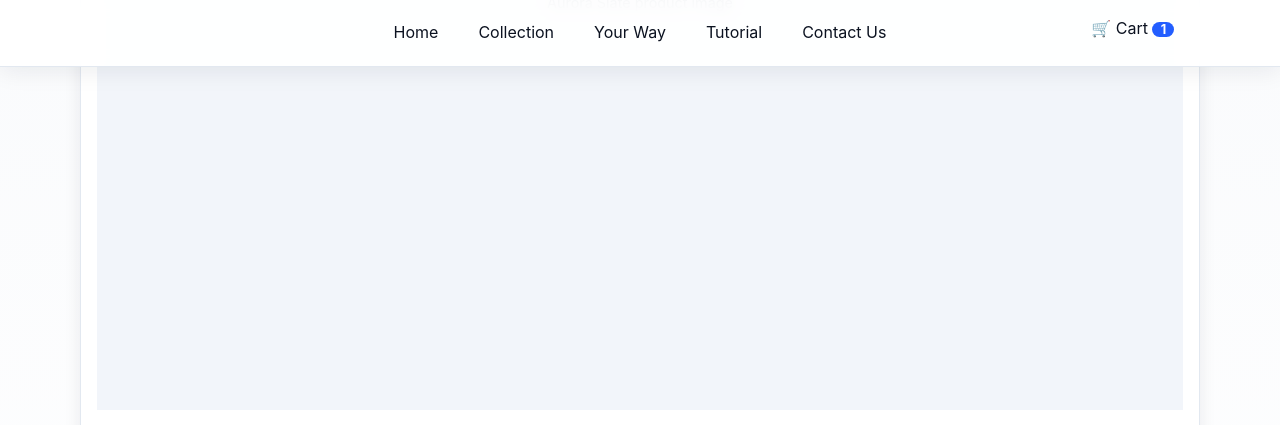
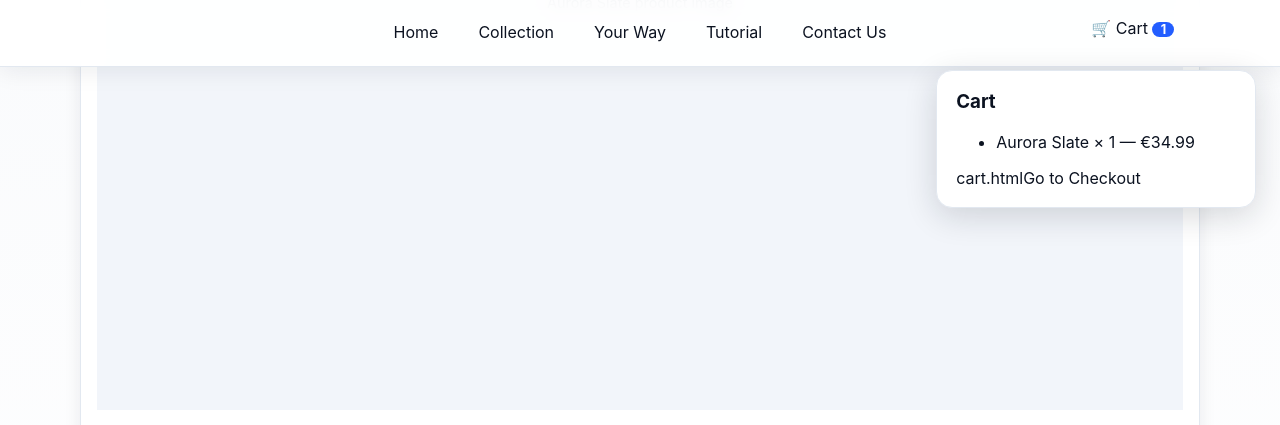
Before and after one commit to Eirelign-dev/WEB, a plain HTML site: page product-aurora.html in a window 1280 px wide. Both pictures are taken after a click on the button "Add to cart". Shown: the part 546-971 px from the top of the page. Drawn offline with Linux system fonts and the light colour scheme.

Commit message:
Update product-aurora.html

```diff
--- a/product-aurora.html
+++ b/product-aurora.html
@@ -38,7 +38,38 @@
   <footer class="footer"><div class="container">© 2025 Éirelign · All rights reserved. Made with ❤️ in Dublin</div></footer>
   <noscript><div class="container" style="margin:1rem 0;">Note: Cart needs JavaScript enabled.</div></noscript>
   <script defer src="assets/js/main.js"></script>
-  <script>document.addEventListener('DOMContentLoaded',()=>{ const btn=document.getElementById('btn-add'); if(!btn) return; btn.addEventListener('click',()=>{ const item={ name:'Aurora Slate', price:34.99, sku:'AUR-SLT' }; window.EirelignCart?.addToCart(item); });});</script>
+  <script>
+document.addEventListener('DOMContentLoaded', () => {
+  const btn = document.getElementById('btn-add');
+  const miniCart = document.getElementById('mini-cart');
+  const miniCartItems = document.getElementById('mini-cart-items');
+  if (!btn) return;
+  btn.addEventListener('click', () => {
+    const item = { name: 'Aurora Slate', price: 34.99, sku: 'AUR-SLT' };
+    window.EirelignCart?.addToCart(item);
+
+    // Get all items from cart
+    const items = window.EirelignCart.readCart();
+    // Group items by product
+    const grouped = {};
+    items.forEach(it => {
+      const key = it.sku || it.name;
+      if (!grouped[key]) grouped[key] = { ...it, qty: 0 };
+      grouped[key].qty += 1;
+    });
+
+    // Render items in mini cart
+    miniCartItems.innerHTML = Object.values(grouped)
+      .map(it => `<li>${it.name} × ${it.qty} — €${it.price.toFixed(2)}</li>`)
+      .join('');
+
+    miniCart.style.display = 'block';
+
+    // Hide after 3 seconds (optional)
+    setTimeout(() => { miniCart.style.display = 'none'; }, 3000);
+  });
+});
+</script>
   <script type="application/ld+json">
 {
   "@context":"https://schema.org",
@@ -55,7 +86,6 @@
     <ul id="mini-cart-items"></ul>
     cart.htmlGo to Checkout</a>
   </div>
-</div>
 
 </body>
 </html>
```
